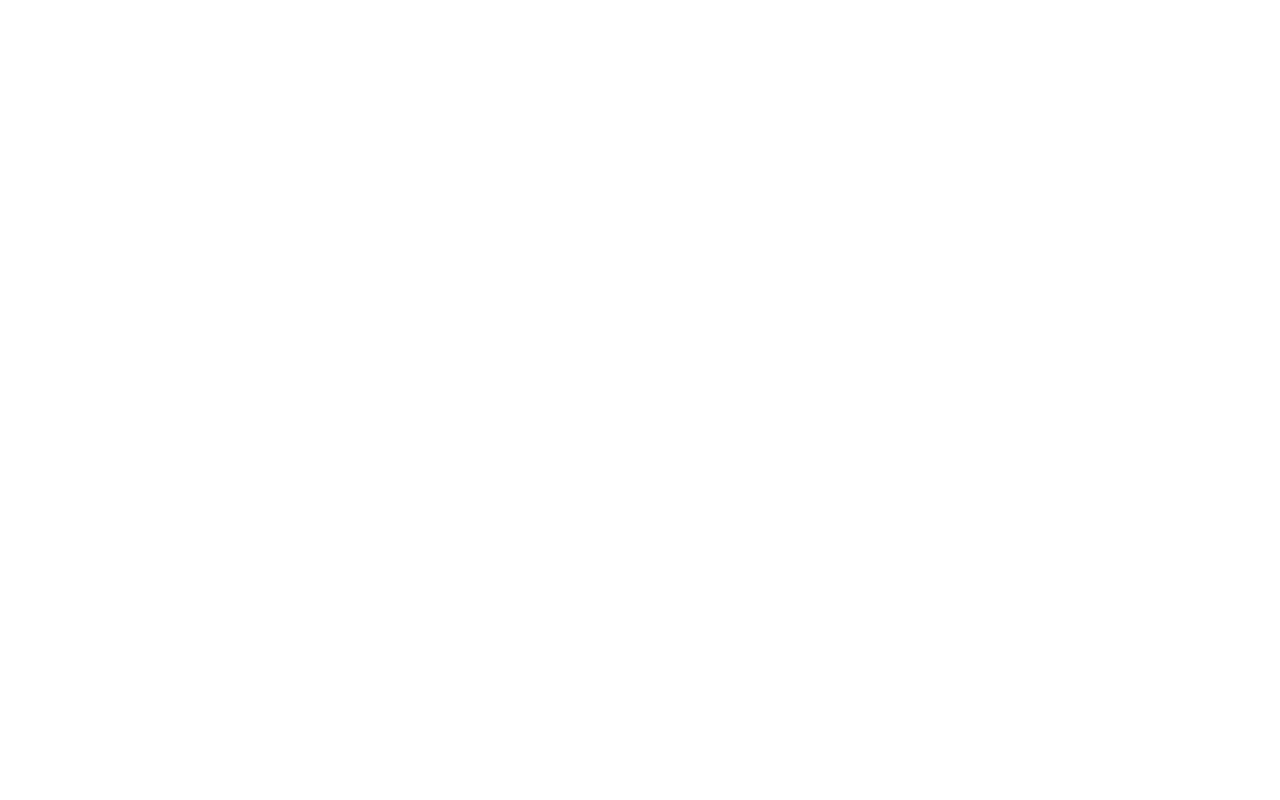
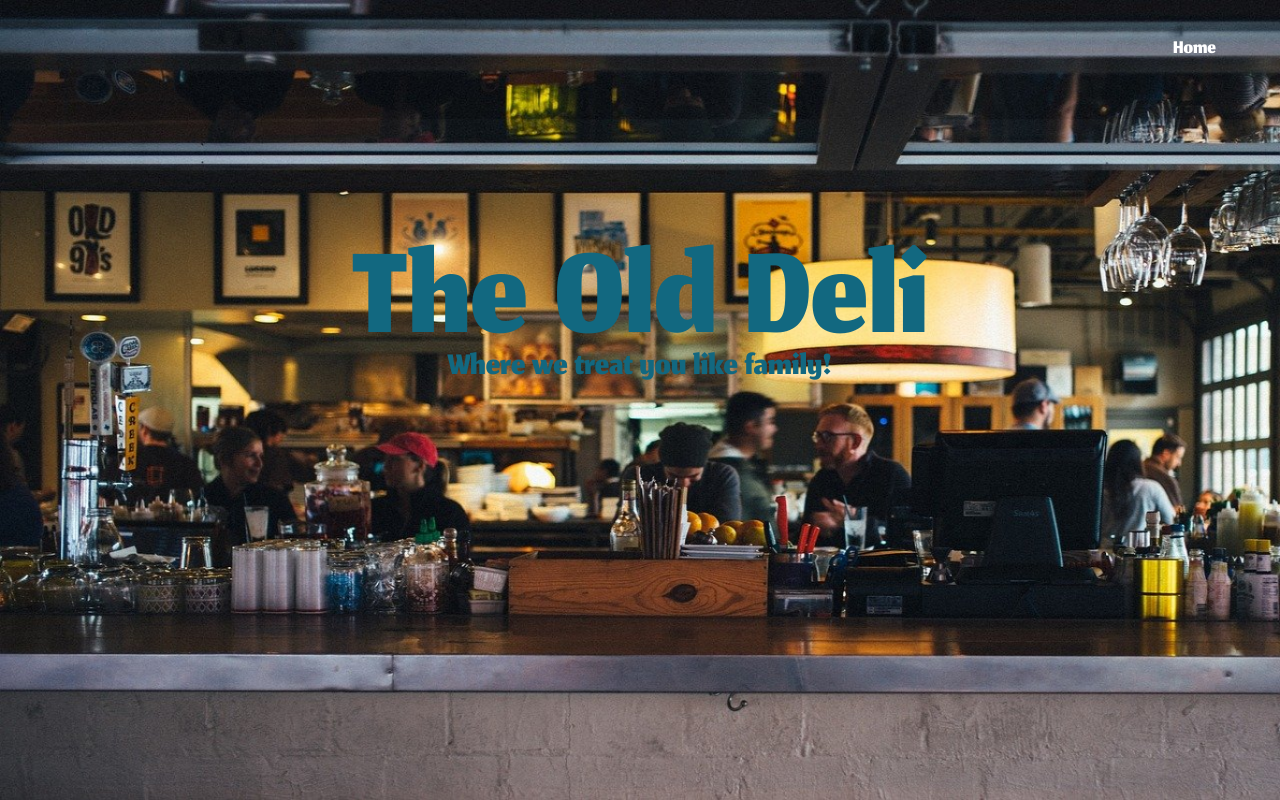
Before and after one commit to Jerriath/restaurant-homepage, a website built with webpack: page dist/index.html in a window 1280 px wide. Built offline with nearby package versions, Linux system fonts and the light colour scheme.

Commit message:
Added a navbar and background image

```diff
--- /dev/null
+++ b/src/style.css
@@ -0,0 +1,95 @@
+@font-face {
+    font-family: "MyFont";
+    src: url("./Jomhuria-Regular.woff") format("woff");
+    font-weight: 600;
+    font-style: normal;
+}
+
+html, body {
+    margin: 0;
+    height: 100%;
+}
+
+h1 {
+    font-size: 200px;
+}
+
+h2 {
+    position: relative;
+    font-size: 50px;
+    bottom: 200px;
+}
+
+p {
+    position: relative;
+    top: 0; bottom: 0; left: 0; right: 0;
+    margin: auto;
+}
+
+header {
+    position: fixed;
+    top: 0;
+    width: 90%;
+    height: 30px;
+    align-items: center;
+    color: white;
+    margin-left: auto;
+    left: 0;
+    margin-right: auto;
+    right: 0;
+    justify-content: space-between;
+    vertical-align: baseline;
+    padding: 35px 0;
+}
+
+
+#navHolder {
+    display: flex;
+    flex-direction: row-reverse;
+    flex-wrap: wrap;
+    position: relative;
+    top: 0;
+    bottom: 0;
+    margin-top: auto;
+    margin-bottom: auto;
+    font-size: 30px;
+    font-family: "MyFont";
+}
+
+#navBar {
+    display: flex;
+    flex-direction: row;
+    position: relative;
+    height: 30px;
+    margin-top: auto;
+    margin-bottom: auto;
+}
+
+#background {
+    background-size: cover;
+    height: 100%;
+    width: 100%;
+    text-indent: -9999px;
+    position: fixed;
+    top: 0;
+    z-index: -1;
+}
+
+#content {
+    position: absolute;
+    top: 0; bottom: 450px; left: 0; right: 0;
+    margin: auto;
+    height: 200px;
+}
+
+#title {
+    font-family: "MyFont";
+    width: 600px;
+    height: 200px;
+    color: rgb(18, 104, 128);
+    margin-left: auto;
+    margin-right: auto;
+    text-align: center;
+    margin-top: auto;
+    margin-bottom: auto;
+}
--- a/webpack.config.js
+++ b/webpack.config.js
@@ -6,4 +6,20 @@
         filename: "main.js",
         path: path.resolve(__dirname, "dist"),
     },
+    module: {
+        rules: [
+            {
+                test: /\.css$/i,
+                use: ["style-loader", "css-loader"],
+            },
+            {
+                test: /\.(png|svg|jpg|jpeg|gif)$/i,
+                type: "asset/resources",
+            },
+            {
+                test: /\.(woff|woff2|eot|ttf|otf)$/i,
+                type: 'asset/resource',
+            },
+        ],
+    },
 };
```
Also changed, not shown: dist/index.html, src/Jomhuria-Regular.woff (added).
